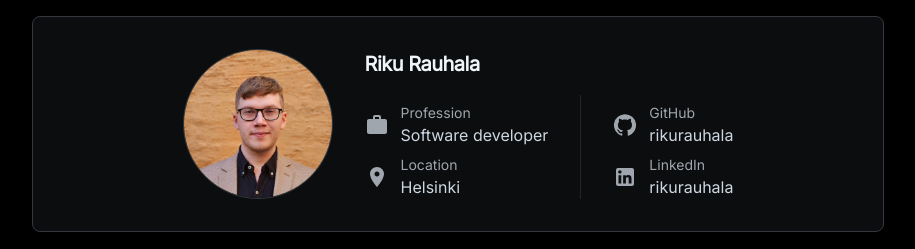
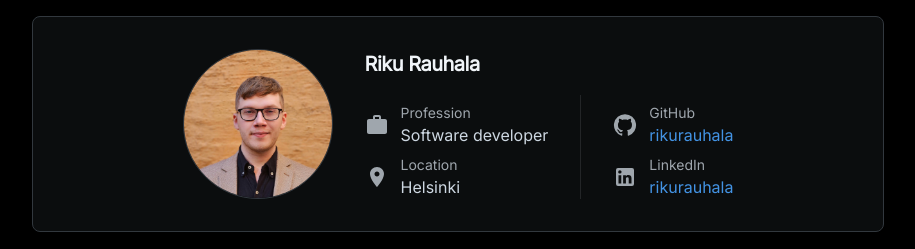
Before and after one commit to rikurauhala/rikurauhala.github.io, a React (Vite) app: page / in a window 1280 px wide. Shown: the top 249 px of the page, without its empty margins (182-1097 px from the left). Built offline with nearby package versions, Linux system fonts and the light colour scheme.

Commit message:
Update HyperLink

```diff
--- a/src/components/HyperLink.tsx
+++ b/src/components/HyperLink.tsx
@@ -6,7 +6,7 @@ interface HyperLinkProps {
 }
 
 const HyperLink = ({ href, text }: HyperLinkProps): JSX.Element => (
-  <Link color="neutral" href={href} rel="noopener noreferrer" target="_blank">
+  <Link href={href} rel="noopener noreferrer" target="_blank">
     {text}
   </Link>
 )
--- a/src/components/Info/Info.tsx
+++ b/src/components/Info/Info.tsx
@@ -8,6 +8,7 @@ import LinkedInIcon from '@mui/icons-material/LinkedIn'
 import PlaceIcon from '@mui/icons-material/Place'
 import WorkIcon from '@mui/icons-material/Work'
 
+import HyperLink from '~/components/HyperLink'
 import { InfoItem } from '~/types'
 
 import InfoItems from './InfoItems'
@@ -36,13 +37,13 @@ const Info = (): JSX.Element => {
       key: 'gitHub',
       title: 'GitHub',
       icon: <GitHubIcon />,
-      value: 'rikurauhala',
+      value: <HyperLink href="https://github.com/rikurauhala" text="rikurauhala" />,
     },
     {
       key: 'linkedIn',
       title: 'LinkedIn',
       icon: <LinkedInIcon />,
-      value: 'rikurauhala',
+      value: <HyperLink href="https://linkedin.com/in/rikurauhala" text="rikurauhala" />,
     },
   ]
 
@@ -60,11 +61,7 @@ const Info = (): JSX.Element => {
           <Typography component="h1" level="h4" textAlign={{ xs: 'center', sm: 'left' }}>
             {name}
           </Typography>
-          <Stack
-            direction={{ xs: 'column', sm: 'row' }}
-            spacing={{ xs: 2, sm: 4 }}
-            alignItems="flex-start"
-          >
+          <Stack direction={{ xs: 'column', sm: 'row' }} spacing={{ xs: 2, sm: 4 }}>
             <InfoItems items={aboutItems} />
             <Divider
               orientation="horizontal"
--- a/src/types.ts
+++ b/src/types.ts
@@ -2,7 +2,7 @@ export interface InfoItem {
   key: string
   title: string
   icon: JSX.Element
-  value: string
+  value: string | JSX.Element
 }
 
 export interface Project {
```
